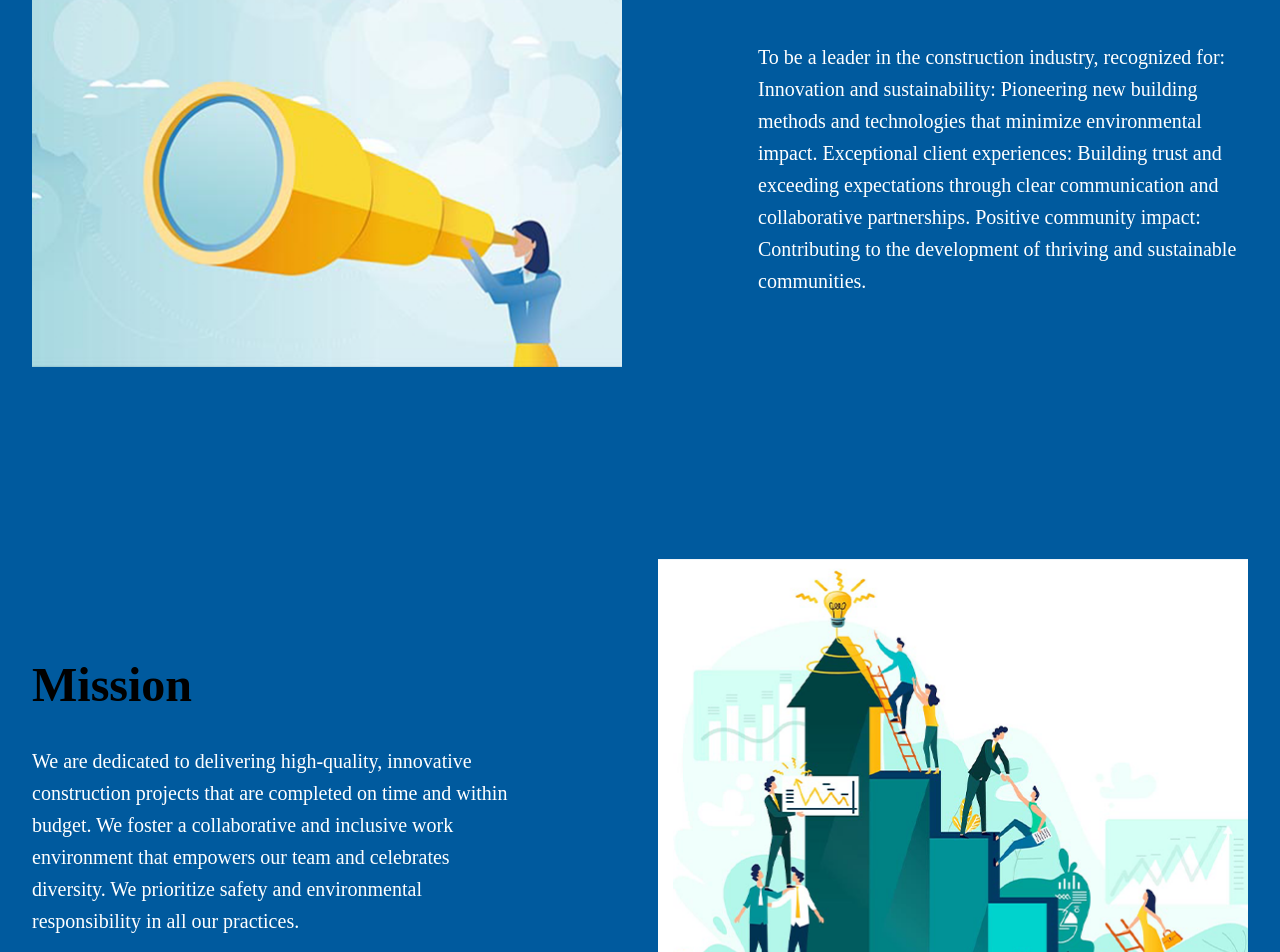
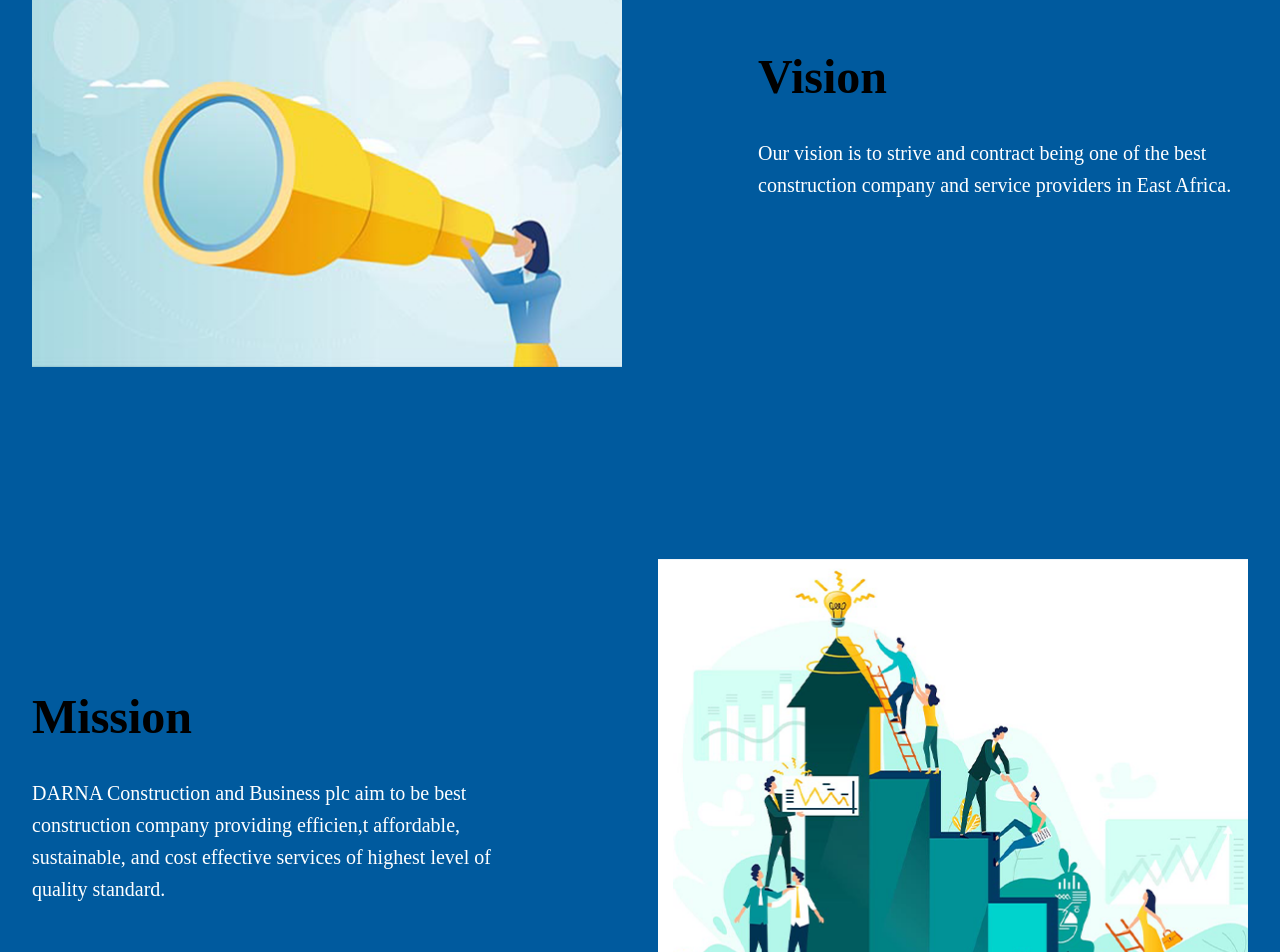
Before and after one commit to Mulubrhan1511/Constaraction, a React (Vite) app in the folder front/: page / in a window 1280 px wide. Shown: the part 2620-3572 px from the top of the page. Built offline with nearby package versions, Linux system fonts and the light colour scheme.

Commit message:
done with some tasks

```diff
--- a/front/src/components/Pages/About.jsx
+++ b/front/src/components/Pages/About.jsx
@@ -84,10 +84,7 @@ together.
                         class="font-manrope font-bold text-4xl lg:text-5xl text-black mb-9 max-lg:text-center relative">
                         Vision</h2>
                     <p class="font-normal text-xl leading-8 text-gray-500 max-lg:text-center max-w-2xl mx-auto">
-                    To be a leader in the construction industry, recognized for:
-Innovation and sustainability: Pioneering new building methods and technologies that minimize environmental impact.
-Exceptional client experiences: Building trust and exceeding expectations through clear communication and collaborative partnerships.
-Positive community impact: Contributing to the development of thriving and sustainable communities.
+                    Our vision is to strive and contract being one of the best construction company and service providers in East Africa.
                     </p>
                 </div>
             </div>
@@ -104,9 +101,7 @@ Positive community impact: Contributing to the development of thriving and susta
                         class="block lg:hidden mb-9 mx-auto" />
                     <h2 class="font-manrope font-bold text-4xl lg:text-5xl text-black mb-9 max-lg:text-center">Mission</h2>
                     <p class="font-normal text-xl leading-8 text-gray-500 max-lg:text-center max-w-2xl mx-auto">
-                    We are dedicated to delivering high-quality, innovative construction projects that are completed on time and within budget.
-We foster a collaborative and inclusive work environment that empowers our team and celebrates diversity.
-We prioritize safety and environmental responsibility in all our practices.
+                    DARNA Construction and Business plc aim to be best construction company providing efficien,t affordable, sustainable, and cost effective services of highest level of quality standard.
                     </p>
                 </div>
             </div>
```
